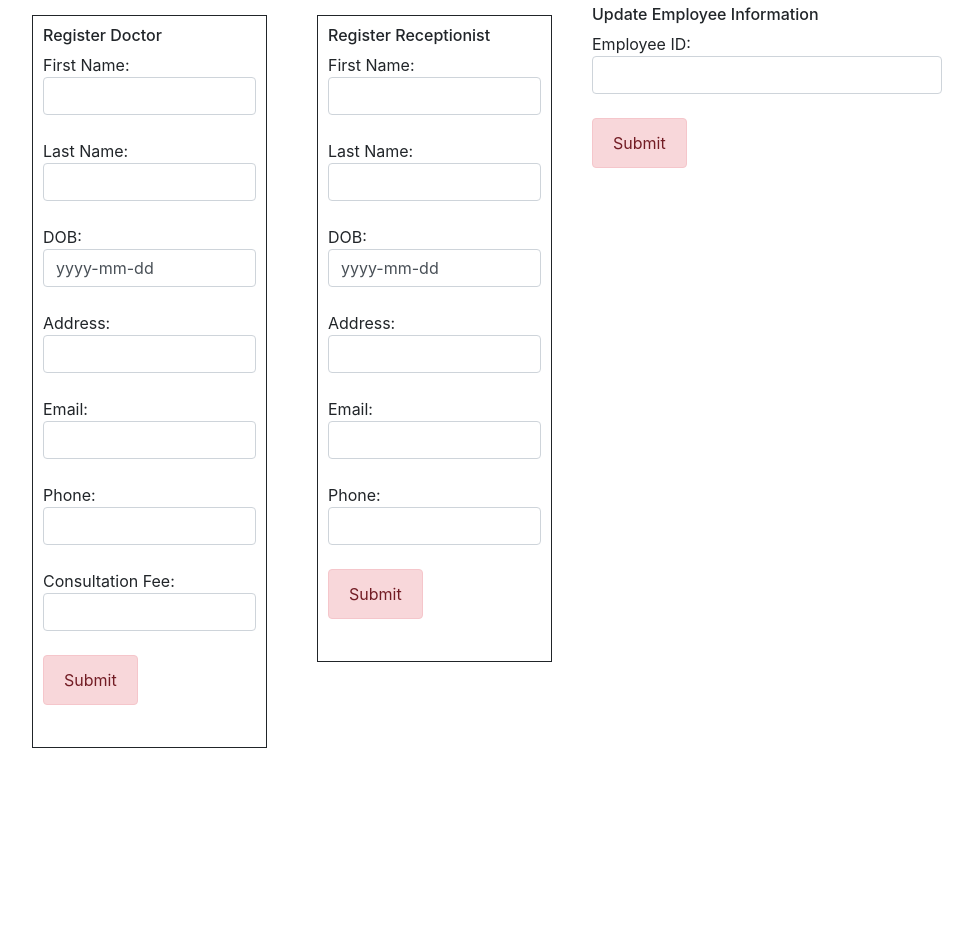
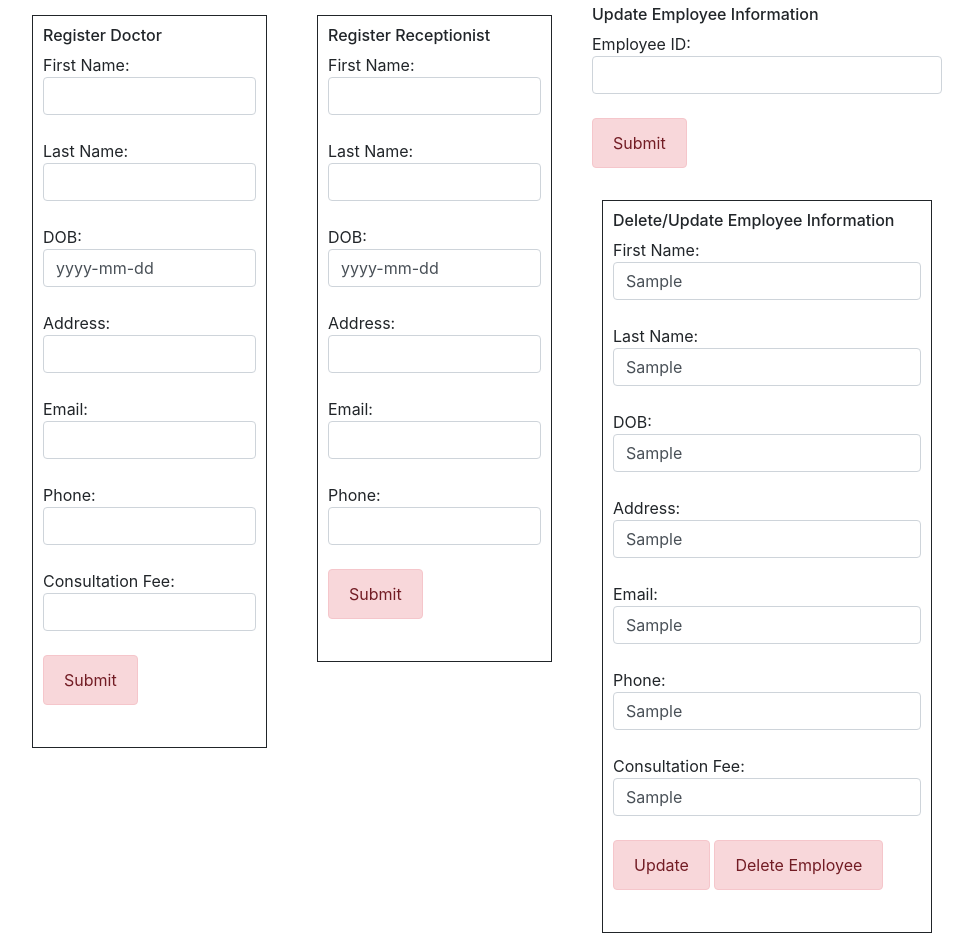
Before and after one commit to AliShahram/Hospital-Management-System, a Django app: template hms/templates/hms/admin.html in a window 1280 px wide. Shown: the part 147-1090 px from the top of the page, without its empty margins (63-1036 px from the left). Before the commit the page ends 895 px from the top, so only its background shows below. Run offline with Django 3.2, Linux system fonts and the light colour scheme; the template is opened without the code that fills it: most values are stand-ins (such as "Sample title", 1, 10 or a date in 2020); parts of the project's set-up code (start-up, migrations or seed data) failed here and were passed over; some libraries are stand-ins or nearby versions.

Commit message:
working on admin update

```diff
--- a/hms/templates/hms/admin.html
+++ b/hms/templates/hms/admin.html
@@ -59,12 +59,31 @@
     <div class="col-sm-4">
       <div class="class="box">
         <h6>Update Employee Information</h6>
-        <form class="form-group" action="Register_Doctor" method="post">
+        <form class="form-group" action="Get_Employee_Info" method="post">
           {% csrf_token %}
           Employee ID: <input class="form-control" type="text" name="e_id" value=""><br>
           <button class="alert alert-danger" type="submit" name="button">Submit</button>
         </form>
       </div>
+      {% if querySet %}
+      <div class="box">
+        <h6>Delete/Update Employee Information</h6>
+        <form class="form-group" action="Update_Employee_Info" method="post">
+          {% csrf_token %}
+          First Name: <input class="form-control" type="text" name="f_name" value="{{querySet.1}}"><br>
+          Last Name: <input class="form-control" type="text" name="l_name" value="{{querySet.2}}"><br>
+          DOB: <input class="form-control" type="text" name="dob: yyyy-mm-dd" value="{{querySet.3}}"><br>
+          Address: <input class="form-control" type="text" name="address" value="{{querySet.4}}"><br>
+          Email: <input class="form-control" type="text" name="email" value="{{querySet.5}}"><br>
+          Phone: <input class="form-control" type="text" name="phone" value="{{querySet.6}}"><br>
+          {% if querySet.7 %}
+          Consultation Fee: <input class="form-control" type="text" name="consult_fee" value="{{querySet.7}}"><br>
+          {% endif %}
+          <button class="alert alert-danger" type="submit" name="Update">Update</button>
+          <button class="alert alert-danger" type="submit" name="Delete">Delete Employee</button>
+        </form>
+      </div>
+      {% endif %}
     </div>
   </div>
 </div>
--- a/hms/urls.py
+++ b/hms/urls.py
@@ -8,4 +8,6 @@ urlpatterns = [
     url(r'^HomePage$', views.HomePage, name='HomePage'),
     url(r'^Register_Doctor$', views.Register_Doctor, name='Register_Doctor'),
     url(r'^Register_Recep$', views.Register_Recep, name='Register_Recep'),
+    url(r'^Get_Employee_Info$', views.Get_Employee_Info, name='Get_Employee_Info'),
+    url(r'^Update_Employee_Info$', views.Update_Employee_Info, name='Update_Employee_Info'),
 ]
```
Also changed, not shown: hms/Execute_SQL_Queries.py (+34 -2 lines), hms/SQL_Queries.py (+14 -0 lines), hms/views.py (+20 -2 lines).
